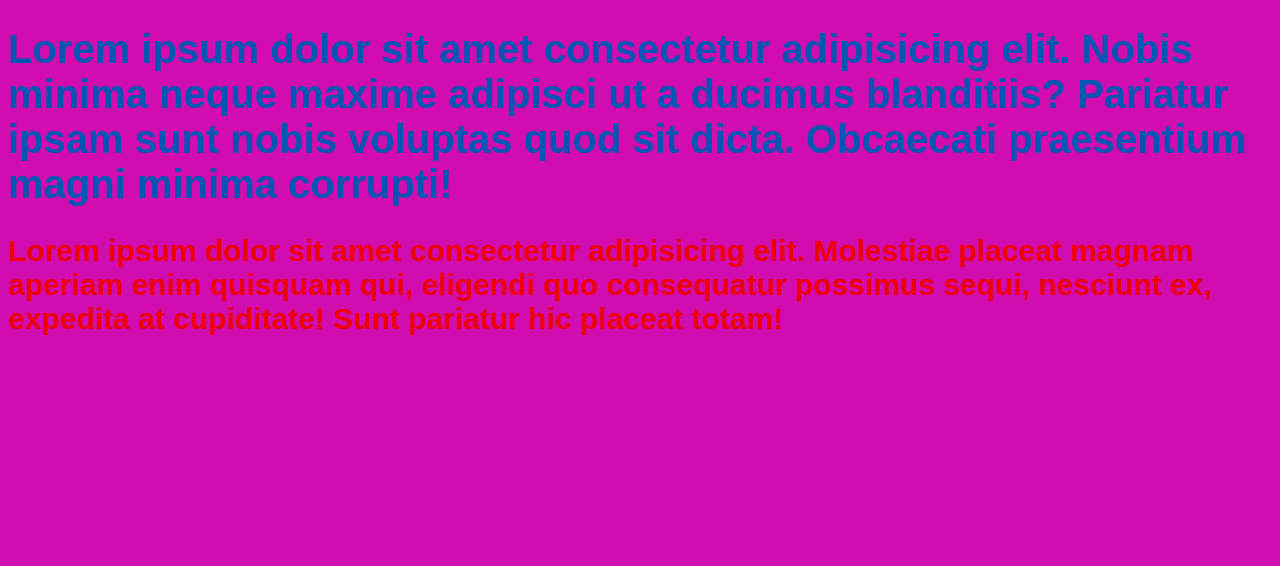
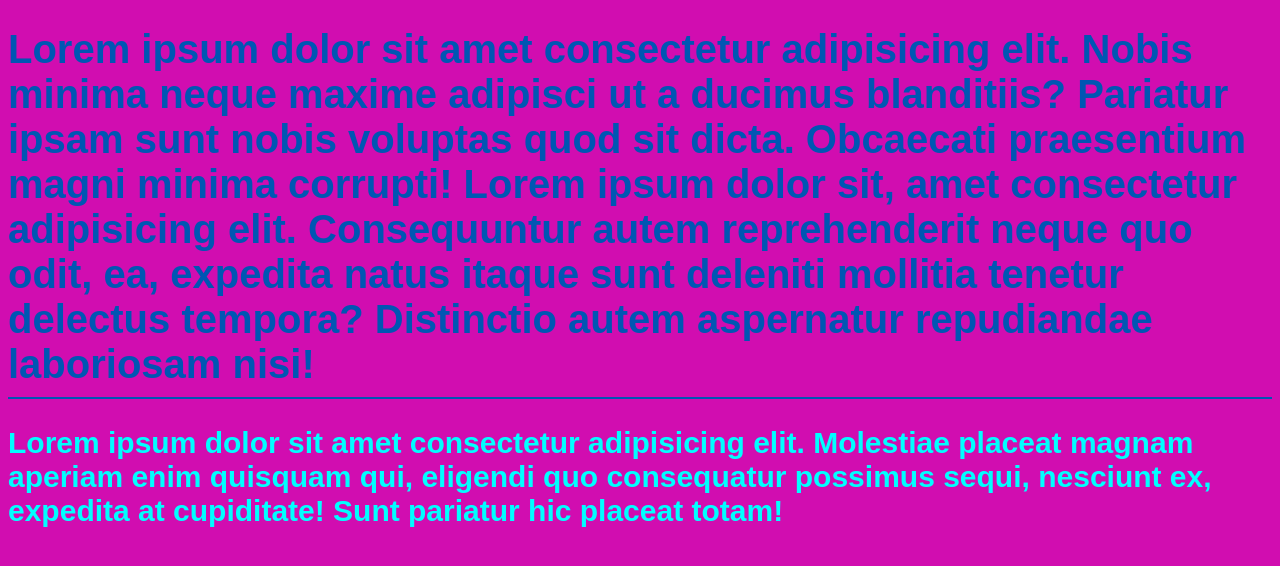
Before and after one commit to rebecachoti-oss/aularobotica, a plain HTML site: page home.html in a window 1280 px wide. Drawn offline with Linux system fonts and the light colour scheme.

Commit message:
css do p

```diff
--- a/home.html
+++ b/home.html
@@ -13,14 +13,22 @@
         }
         h1{
             color:#0056b3;
-            border-botton: 2px solid #0056b3;
-            padding-botton: 10px;
+            border-bottom: 2px solid #0056b3;
+            padding-bottom: 10px;
+        }
+        h2{
+            color:aqua;
+
+        }
+        p{
+            line-height: 1,6. /* define altura da linha*/;
         }
     </style>
 </head>
 <body>
 <h1>
 Lorem ipsum dolor sit amet consectetur adipisicing elit. Nobis minima neque maxime adipisci ut a ducimus blanditiis? Pariatur ipsam sunt nobis voluptas quod sit dicta. Obcaecati praesentium magni minima corrupti!
+    <a>Lorem ipsum dolor sit, amet consectetur adipisicing elit. Consequuntur autem reprehenderit neque quo odit, ea, expedita natus itaque sunt deleniti mollitia tenetur delectus tempora? Distinctio autem aspernatur repudiandae laboriosam nisi!</a>
 </h1>
 <h2>
     Lorem ipsum dolor sit amet consectetur adipisicing elit. Molestiae placeat magnam aperiam enim quisquam qui, eligendi quo consequatur possimus sequi, nesciunt ex, expedita at cupiditate! Sunt pariatur hic placeat totam!
```
